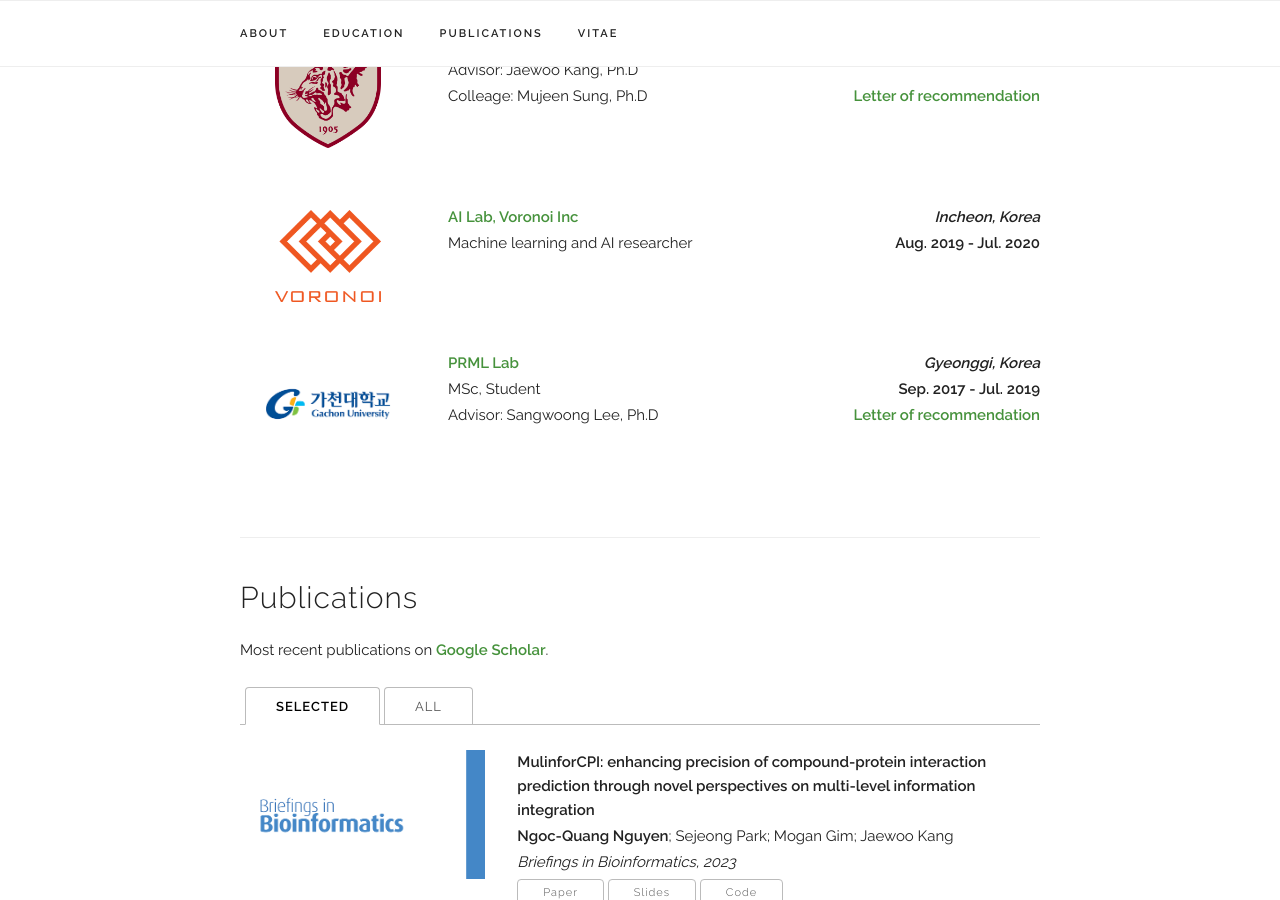
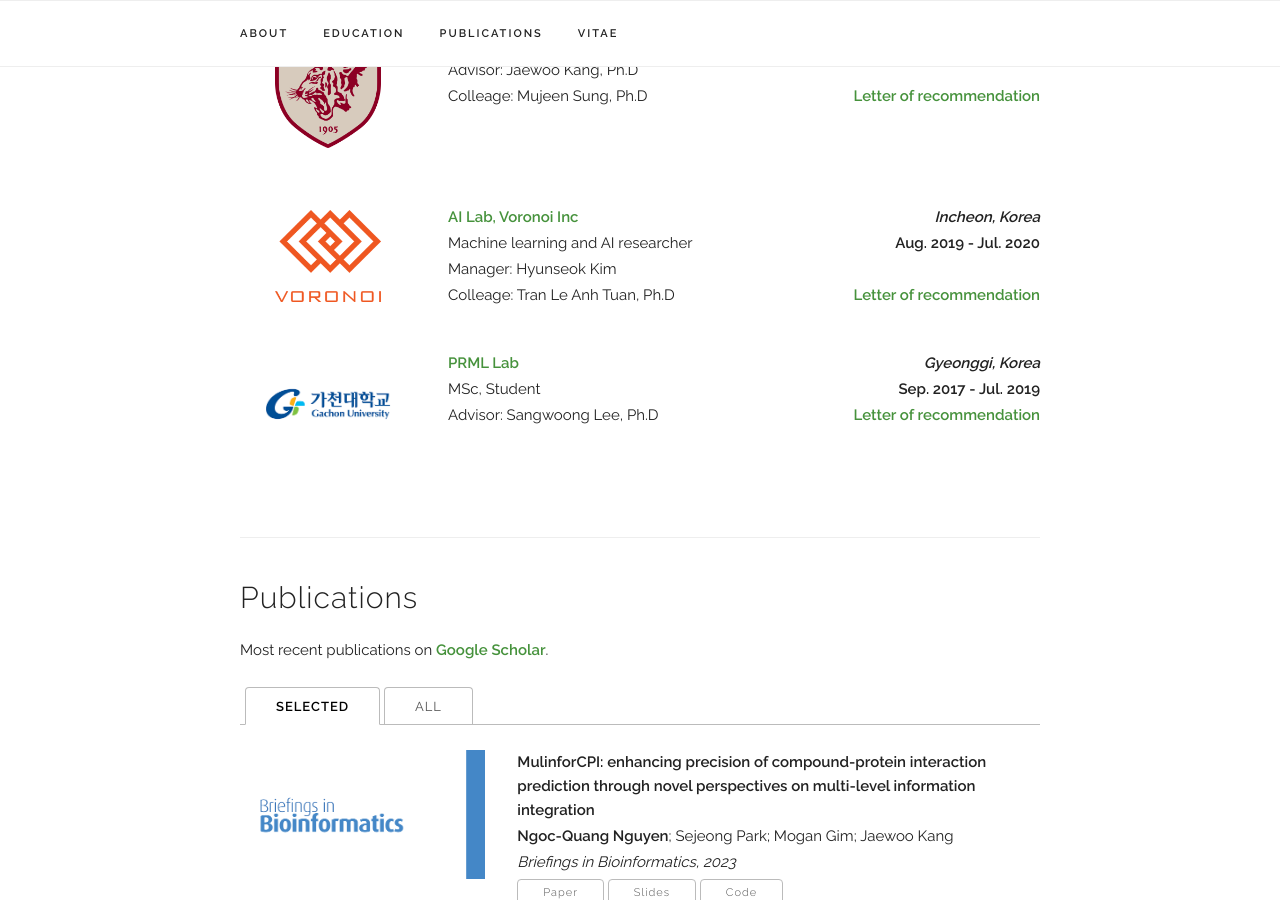
Before and after one commit to quangnguyenbn99/quangnguyenbn99.github.io, a Jekyll site: the page built from index.html, in a window 1280 px wide and 900 px high, scrolled down 1340 px. Built offline with Jekyll 4.4.1, drawn with Linux system fonts in a browser that asks for light colours; some web fonts are replaced.

Commit message:
Update index.html

```diff
--- a/index.html
+++ b/index.html
@@ -123,7 +123,9 @@
               <p class="title"><b><a href="https://voronoi.io/en/">AI Lab, Voronoi Inc</a> <b style="float:right;"><i>Incheon, Korea</i></b></b></p>
 
               <p>Machine learning and AI researcher <b style="float:right;">Aug. 2019 - Jul. 2020</b></p>
-<!--               <p>Manager: Hyunseok Kim</p> -->
+              <p>Manager: Hyunseok Kim</p>
+              <p>Colleage: Tran Le Anh Tuan, Ph.D <b style="float:right;"><a href={{ "/assets/cv/LoR_Dr_Tran.pdf" | prepend: site.baseurl}} target="_blank">Letter of recommendation</a></b></p>
+
               <p></p>
             </div>
           </div>
```
